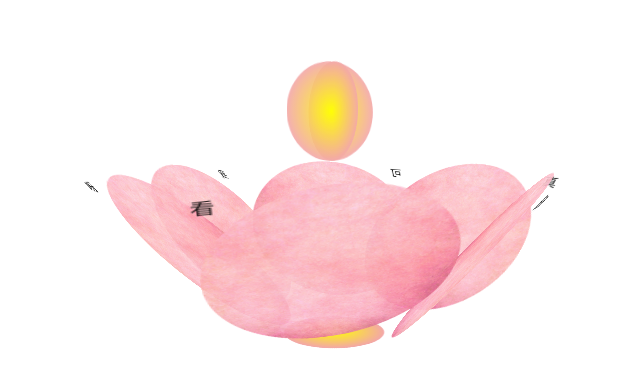
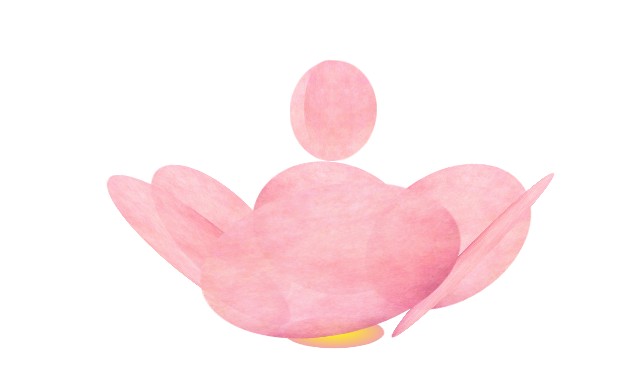
Before and after one commit to chenjunyan1/flower, a plain HTML site: page index.html in a window 1280 px wide. Shown: the part 159-546 px from the top of the page, without its empty margins (306-946 px from the left). Drawn offline with Linux system fonts and the light colour scheme.

Commit message:
Update index.html

```diff
--- a/index.html
+++ b/index.html
@@ -36,7 +36,7 @@
         /* make squares into circles */
         border-radius: 100px;
         opacity: 0.9;
-        background: linear-gradient(yellow, violet);
+        background: linear-gradient(rgb(255, 0, 106), violet);
         background-image: url('petal-texture.jpg');
         background-size: 200px 200px;
       }
@@ -88,17 +88,12 @@
         width: 100px;
         height: 100px;
         opacity: 0.9;
-                  background: radial-gradient(yellow, violet);
-
         transform:  translateX(45px) translateY(-80px);
-
               }
       .petal:nth-child(9) {
         width: 100px;
         height: 100px;
         opacity: 0.9;
-                  background: radial-gradient(yellow, violet);
-
         transform: rotateY( 90deg) translateZ(45px) translateY(-80px);
 
       }
@@ -125,7 +120,7 @@
 
       @keyframes rotate{
         from {transform: rotateY(0deg);}
-        to {transform: rotateY(360deg);}
+        to {transform: rotateY(-360deg);}
       }
 
       .flower {
@@ -142,12 +137,12 @@
     <div id="scene">
       <div class="flower">
         <div class="center"></div>
-        <div class="petal">呀</div>
-        <div class="petal">看</div>
-        <div class="petal">好</div>
-        <div class="petal">真</div>
-        <div class="petal">可</div>
-        <div class="petal">我</div>
+        <div class="petal"></div>
+        <div class="petal"></div>
+        <div class="petal"></div>
+        <div class="petal"></div>
+        <div class="petal"></div>
+        <div class="petal"></div>
         <div class="petal"></div>
         <div class="petal"></div>
 
```
